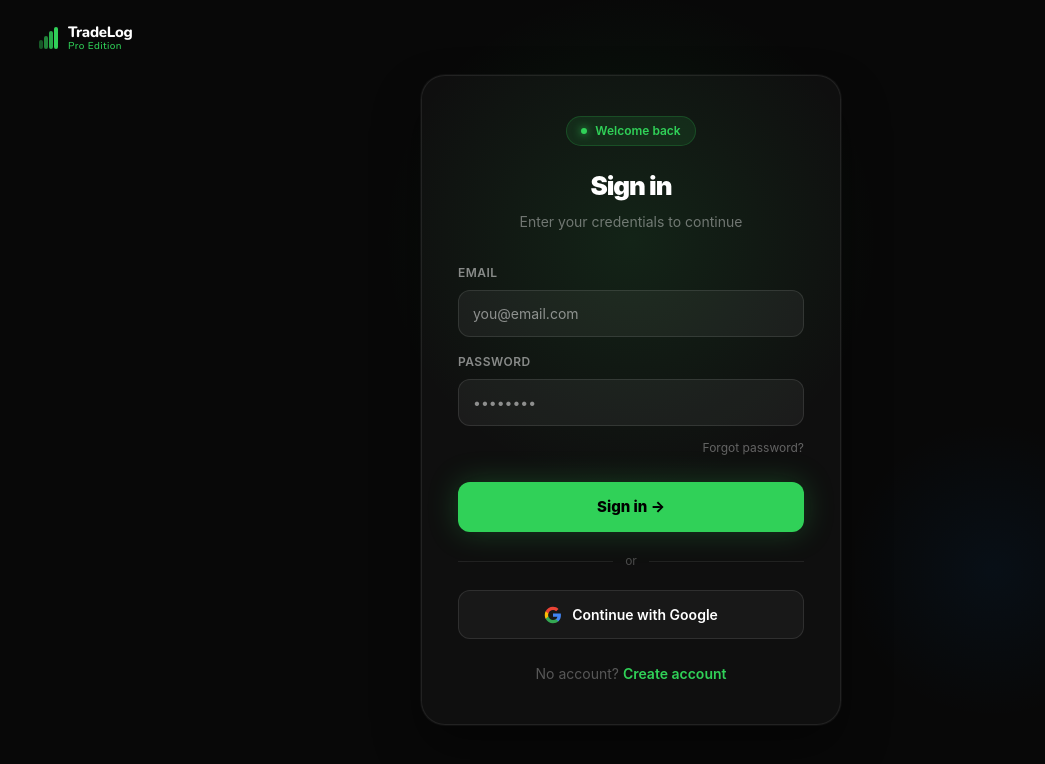
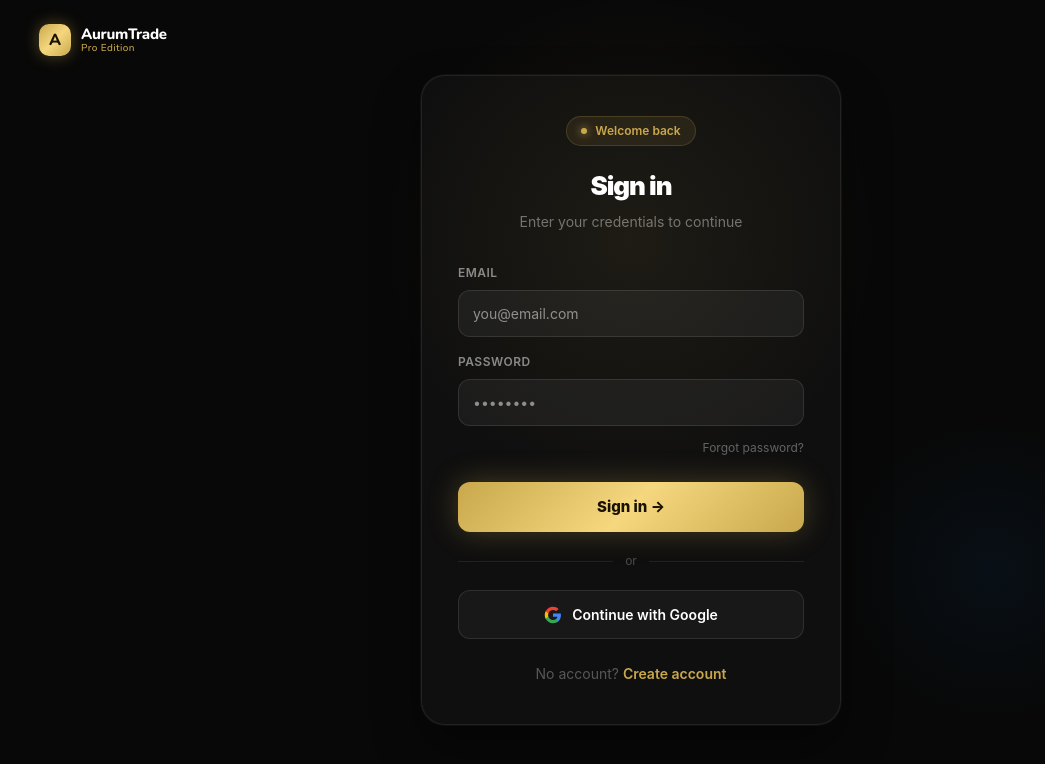
Before and after one commit to rivalden-sys/tradelog_pro, a Next.js app: page /login in a window 1280 px wide. Shown: the top 764 px of the page, without its empty margins (9-1054 px from the left). Built offline with nearby package versions, Linux system fonts and the light colour scheme; no server answers.

Commit message:
Update page.tsx

```diff
--- a/app/(auth)/login/page.tsx
+++ b/app/(auth)/login/page.tsx
@@ -10,16 +10,19 @@ const NUNITO = "'Nunito', -apple-system, BlinkMacSystemFont, sans-serif"
 
 function Logo() {
   return (
-    <div style={{ display: 'flex', alignItems: 'center', gap: 9 }}>
-      <svg width="20" height="22" viewBox="0 0 20 22" fill="none">
-        <rect x="0"  y="13" width="4" height="9"  rx="2" fill="#30d158" opacity="0.4"/>
-        <rect x="5"  y="9"  width="4" height="13" rx="2" fill="#30d158" opacity="0.62"/>
-        <rect x="10" y="4"  width="4" height="18" rx="2" fill="#30d158" opacity="0.82"/>
-        <rect x="15" y="0"  width="4" height="22" rx="2" fill="#30d158"/>
-      </svg>
+    <div style={{ display: 'flex', alignItems: 'center', gap: 10 }}>
+      <div style={{
+        width: 32, height: 32, borderRadius: 10,
+        background: 'linear-gradient(135deg, #c9a84c 0%, #f5d77e 50%, #c9a84c 100%)',
+        display: 'flex', alignItems: 'center', justifyContent: 'center',
+        boxShadow: '0 0 16px rgba(201,168,76,0.4)',
+        flexShrink: 0,
+      }}>
+        <span style={{ fontFamily: NUNITO, fontSize: 16, fontWeight: 900, color: '#1a1100' }}>A</span>
+      </div>
       <div style={{ lineHeight: 1 }}>
-        <div style={{ fontFamily: NUNITO, fontSize: 15, fontWeight: 800, color: '#ffffff', letterSpacing: '-0.02em', lineHeight: '1.1' }}>TradeLog</div>
-        <div style={{ fontFamily: NUNITO, fontSize: 10, fontWeight: 500, color: '#30d158', letterSpacing: '0.04em', lineHeight: '1.1' }}>Pro Edition</div>
+        <div style={{ fontFamily: NUNITO, fontSize: 15, fontWeight: 800, color: '#ffffff', letterSpacing: '-0.02em', lineHeight: '1.1' }}>AurumTrade</div>
+        <div style={{ fontFamily: NUNITO, fontSize: 10, fontWeight: 500, color: '#c9a84c', letterSpacing: '0.04em', lineHeight: '1.1' }}>Pro Edition</div>
       </div>
     </div>
   )
@@ -60,7 +63,7 @@ export default function LoginPage() {
       <div style={{
         position: 'absolute', top: '30%', left: '50%', transform: 'translate(-50%,-50%)',
         width: 500, height: 500, borderRadius: '50%',
-        background: 'radial-gradient(circle, rgba(48,209,88,0.1) 0%, transparent 70%)',
+        background: 'radial-gradient(circle, rgba(201,168,76,0.08) 0%, transparent 70%)',
         pointerEvents: 'none',
       }} />
       <div style={{
@@ -88,11 +91,11 @@ export default function LoginPage() {
         <div style={{ textAlign: 'center', marginBottom: 32 }}>
           <div style={{
             display: 'inline-flex', alignItems: 'center', gap: 8,
-            background: 'rgba(48,209,88,0.1)', border: '1px solid rgba(48,209,88,0.2)',
+            background: 'rgba(201,168,76,0.1)', border: '1px solid rgba(201,168,76,0.2)',
             borderRadius: 100, padding: '5px 14px', marginBottom: 20,
           }}>
-            <div style={{ width: 6, height: 6, borderRadius: '50%', background: '#30d158', boxShadow: '0 0 8px #30d158' }} />
-            <span style={{ fontSize: 12, color: '#30d158', fontWeight: 600 }}>Welcome back</span>
+            <div style={{ width: 6, height: 6, borderRadius: '50%', background: '#c9a84c', boxShadow: '0 0 8px #c9a84c' }} />
+            <span style={{ fontSize: 12, color: '#c9a84c', fontWeight: 600 }}>Welcome back</span>
           </div>
           <h1 style={{ fontSize: 26, fontWeight: 900, color: '#fff', letterSpacing: '-0.04em', marginBottom: 6 }}>Sign in</h1>
           <p style={{ fontSize: 14, color: 'rgba(255,255,255,0.4)' }}>Enter your credentials to continue</p>
@@ -145,7 +148,6 @@ export default function LoginPage() {
               boxSizing: 'border-box',
             }}
           />
-          {/* Forgot password */}
           <div style={{ textAlign: 'right', marginTop: 8 }}>
             <Link href="/forgot-password" style={{ fontSize: 12, color: 'rgba(255,255,255,0.35)', textDecoration: 'none' }}>
               Forgot password?
@@ -159,10 +161,11 @@ export default function LoginPage() {
           disabled={loading}
           style={{
             width: '100%', padding: '14px', borderRadius: 12, border: 'none',
-            background: '#30d158', color: '#000',
+            background: 'linear-gradient(135deg, #c9a84c 0%, #f5d77e 50%, #c9a84c 100%)',
+            color: '#1a1100',
             fontSize: 15, fontWeight: 800, cursor: loading ? 'not-allowed' : 'pointer',
             opacity: loading ? 0.7 : 1,
-            boxShadow: loading ? 'none' : '0 0 30px rgba(48,209,88,0.25)',
+            boxShadow: loading ? 'none' : '0 0 30px rgba(201,168,76,0.3)',
             fontFamily: FONT, transition: 'all 0.2s',
           }}
         >
@@ -200,7 +203,7 @@ export default function LoginPage() {
         {/* Footer */}
         <p style={{ textAlign: 'center', fontSize: 14, marginTop: 24, color: 'rgba(255,255,255,0.3)' }}>
           No account?{' '}
-          <Link href="/register" style={{ color: '#30d158', fontWeight: 600, textDecoration: 'none' }}>
+          <Link href="/register" style={{ color: '#c9a84c', fontWeight: 600, textDecoration: 'none' }}>
             Create account
           </Link>
         </p>
```
